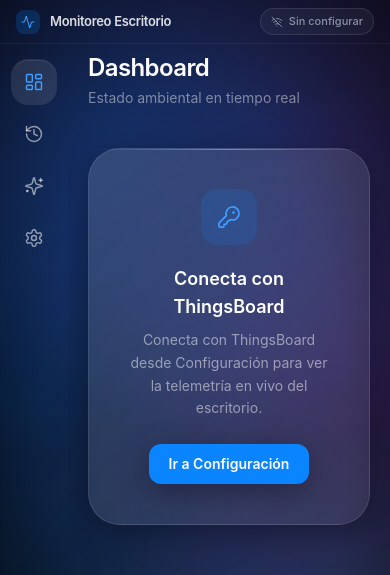
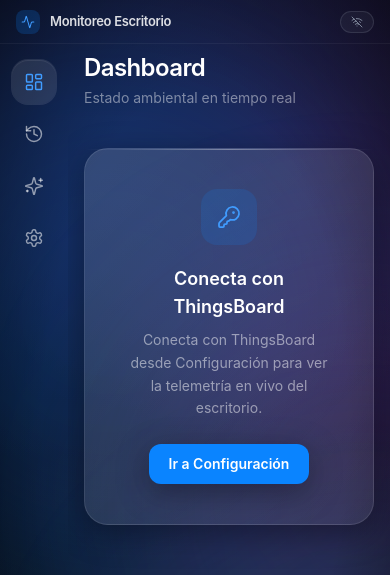
Before and after one commit to Willi005/monitoreo-inteligente, a React (Vite) app: page / in a window 390 px wide. Shown: the top 575 px of the page. Built offline with nearby package versions, Linux system fonts and the light colour scheme; no server answers.

Commit message:
feat: bordes más sutiles y mejor adaptación a distintos tamaños de pantalla

```diff
--- a/src/App.jsx
+++ b/src/App.jsx
@@ -16,7 +16,7 @@
       <TitleBar />
       <div className="flex min-h-0 flex-1">
         <Sidebar current={page} onNavigate={setPage} />
-        <main className="min-h-0 flex-1 overflow-y-auto px-5 pb-6 pt-2 lg:px-7">
+        <main className="min-h-0 flex-1 overflow-y-auto px-4 pb-6 pt-2 sm:px-5 lg:px-7">
           <div key={page} className="mx-auto max-w-[1400px] animate-fade-in">
             {page === 'dashboard' && (
               <Dashboard
--- a/src/components/SensorCard.jsx
+++ b/src/components/SensorCard.jsx
@@ -29,7 +29,7 @@
       </div>
 
       <div className="mt-4 flex shrink-0 items-end gap-1.5" data-selectable>
-        <span className={`tnum font-semibold tracking-tight ${large ? 'text-5xl' : 'text-3xl'} text-white`}>
+        <span className={`tnum font-semibold tracking-tight ${large ? 'text-4xl lg:text-5xl' : 'text-2xl sm:text-3xl'} text-white`}>
           {formatValue(sensorKey, value)}
         </span>
         {sensor.unit && <span className="mb-1 text-sm text-white/45">{sensor.unit}</span>}
@@ -39,7 +39,7 @@
         <MiniChart data={history} color={level.color} unit={sensor.unit} />
       </div>
 
-      {large && <p className="mt-2 shrink-0 text-[11px] leading-relaxed text-white/35">{sensor.hint}</p>}
+      {large && <p className="mt-2 hidden shrink-0 text-[11px] leading-relaxed text-white/35 lg:block">{sensor.hint}</p>}
     </GlassCard>
   )
 }
--- a/src/components/TitleBar.jsx
+++ b/src/components/TitleBar.jsx
@@ -29,16 +29,16 @@
 
   return (
     <header className="drag-region flex h-11 shrink-0 items-center justify-between border-b border-white/5 px-4">
-      <div className="flex items-center gap-2.5">
-        <div className="flex h-6 w-6 items-center justify-center rounded-lg bg-accent/20">
+      <div className="flex min-w-0 items-center gap-2.5">
+        <div className="flex h-6 w-6 shrink-0 items-center justify-center rounded-lg bg-accent/20">
           <Icon name="activity" className="h-3.5 w-3.5 text-accent-soft" />
         </div>
-        <span className="text-[13px] font-semibold tracking-tight text-white/85">
+        <span className="truncate text-[13px] font-semibold tracking-tight text-white/85">
           Monitoreo Escritorio
         </span>
       </div>
 
-      <div className="flex items-center gap-3">
+      <div className="flex shrink-0 items-center gap-3">
         <div
           className="no-drag flex items-center gap-1.5 rounded-full border px-2.5 py-1 text-[11px] font-medium"
           style={{
@@ -48,8 +48,8 @@
           }}
           title={lastUpdate ? `Última lectura: ${new Date(lastUpdate).toLocaleString('es-CL')}` : ''}
         >
-          <Icon name={meta.icon} className="h-3 w-3" />
-          {meta.label}
+          <Icon name={meta.icon} className="h-3 w-3 shrink-0" />
+          <span className="hidden sm:inline">{meta.label}</span>
           {status === 'open' && (
             <span className="ml-0.5 h-1.5 w-1.5 animate-pulse-soft rounded-full bg-status-good" />
           )}
--- a/src/index.css
+++ b/src/index.css
@@ -38,7 +38,7 @@
 @layer components {
   /* ---- Glass surface system (visionOS / Apple inspired) ---- */
   .glass {
-    @apply relative rounded-4xl border border-white/10 bg-white/[0.06] shadow-glass backdrop-blur-xl;
+    @apply relative rounded-3xl border border-white/10 bg-white/[0.06] shadow-glass backdrop-blur-xl;
     background-image: linear-gradient(
       135deg,
       rgba(255, 255, 255, 0.08) 0%,
@@ -49,7 +49,7 @@
   /* subtle top highlight that reads as a light edge on glass */
   .glass::before {
     content: '';
-    @apply pointer-events-none absolute inset-x-0 top-0 h-px rounded-t-4xl;
+    @apply pointer-events-none absolute inset-x-0 top-0 h-px rounded-t-3xl;
     background: linear-gradient(
       90deg,
       transparent,
--- a/src/pages/Dashboard.jsx
+++ b/src/pages/Dashboard.jsx
@@ -28,38 +28,40 @@
         subtitle={updated ? `Última lectura · ${updated}` : 'Esperando primera lectura…'}
       />
 
-      {/* Bento grid: varied footprints tiling a 4×4 layout. xl positions are
-          pinned with col-start/row-start so the asymmetric arrangement is exact:
-          Presencia (1×2, top-left), Asistente (2×3, dominant right),
-          PM2.5 (2×2, big square, bottom-left) + 4 small sensor blocks. */}
-      <div className="grid grid-cols-1 gap-4 md:grid-cols-2 md:auto-rows-[200px] xl:grid-cols-4 xl:auto-rows-[180px]">
-        {/* Presence — tall & narrow, top-left (back to its compact size) */}
+      {/* Responsive bento:
+          · base (<640px): single column, cards size to content.
+          · sm–lg (640–1023px): balanced 2-column flow (no stretched cards).
+          · lg+ (≥1024px): exact 4×4 bento pinned with col-start/row-start.
+          DOM order is tuned for the 2-col flow; lg positions are explicit so
+          order doesn't affect the bento arrangement. */}
+      <div className="grid grid-cols-1 gap-3 sm:grid-cols-2 sm:auto-rows-[190px] sm:gap-4 lg:grid-cols-4 lg:auto-rows-[168px] xl:auto-rows-[190px]">
+        {/* Presence — lg: tall & narrow, top-left */}
         <PresenceCard
           present={presence}
           distance={values.distancia}
-          className="md:col-span-2 xl:col-span-1 xl:row-span-2 xl:col-start-1 xl:row-start-1"
+          className="lg:col-span-1 lg:row-span-2 lg:col-start-1 lg:row-start-1"
         />
 
-        {/* AI assistant — tallest, dominant block */}
-        <RecommendationsCard
-          onOpenAssistant={onOpenAssistant}
-          className="md:col-span-2 md:row-span-2 xl:col-span-2 xl:row-span-3 xl:col-start-3 xl:row-start-1"
-        />
-
-        {/* PM2.5 — featured air-quality card (OMS), enlarged to a big square */}
+        {/* PM2.5 — lg: big square, bottom-left */}
         <SensorCard
           sensorKey="pm25"
           value={values.pm25}
           history={history.pm25}
           large
-          className="md:col-span-2 md:row-span-2 xl:col-span-2 xl:row-span-2 xl:col-start-1 xl:row-start-3"
+          className="lg:col-span-2 lg:row-span-2 lg:col-start-1 lg:row-start-3"
         />
 
         {/* Secondary sensors — small blocks */}
-        <SensorCard sensorKey="temperatura" value={values.temperatura} history={history.temperatura} className="xl:col-start-2 xl:row-start-1" />
-        <SensorCard sensorKey="humedad" value={values.humedad} history={history.humedad} className="xl:col-start-2 xl:row-start-2" />
-        <SensorCard sensorKey="luz" value={values.luz} history={history.luz} className="xl:col-start-3 xl:row-start-4" />
-        <SensorCard sensorKey="ruido" value={values.ruido} history={history.ruido} className="xl:col-start-4 xl:row-start-4" />
+        <SensorCard sensorKey="temperatura" value={values.temperatura} history={history.temperatura} className="lg:col-start-2 lg:row-start-1" />
+        <SensorCard sensorKey="humedad" value={values.humedad} history={history.humedad} className="lg:col-start-2 lg:row-start-2" />
+        <SensorCard sensorKey="luz" value={values.luz} history={history.luz} className="lg:col-start-3 lg:row-start-4" />
+        <SensorCard sensorKey="ruido" value={values.ruido} history={history.ruido} className="lg:col-start-4 lg:row-start-4" />
+
+        {/* AI assistant — lg: tallest dominant block (right); sm: full-width */}
+        <RecommendationsCard
+          onOpenAssistant={onOpenAssistant}
+          className="sm:col-span-2 sm:row-span-2 lg:col-span-2 lg:row-span-3 lg:col-start-3 lg:row-start-1"
+        />
       </div>
     </>
   )
```
